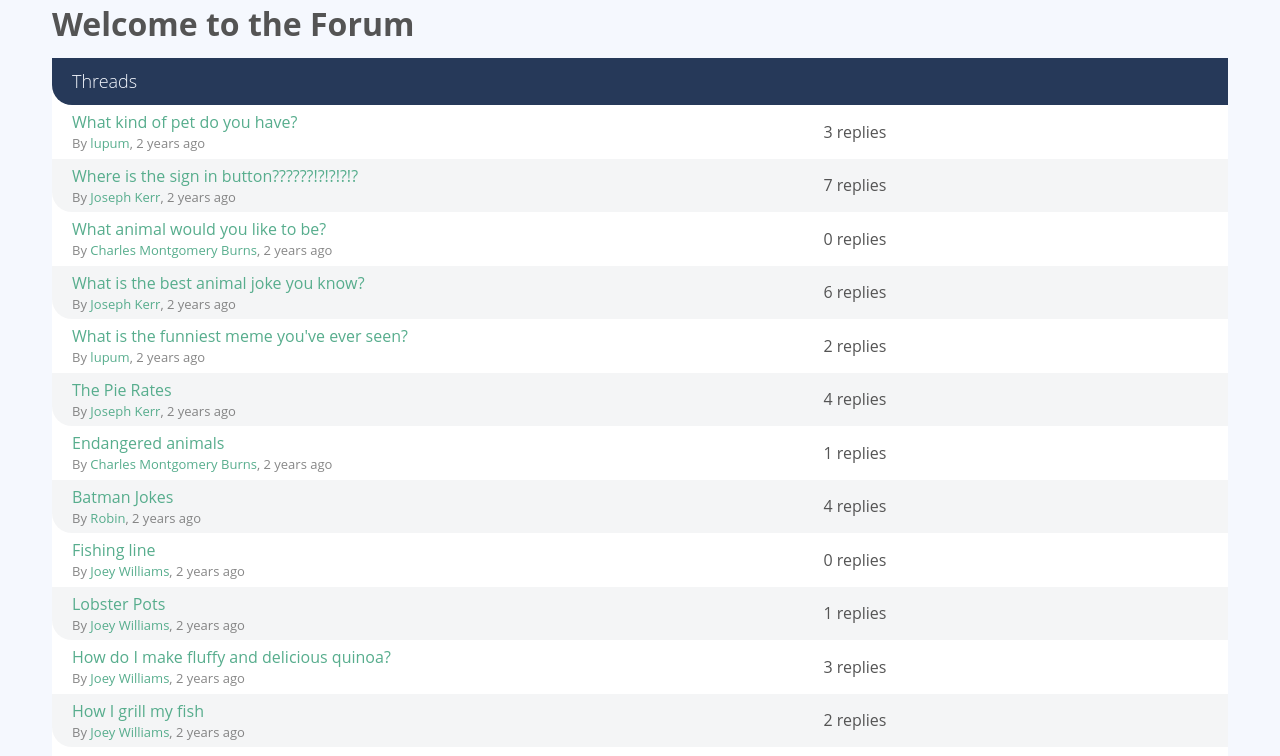
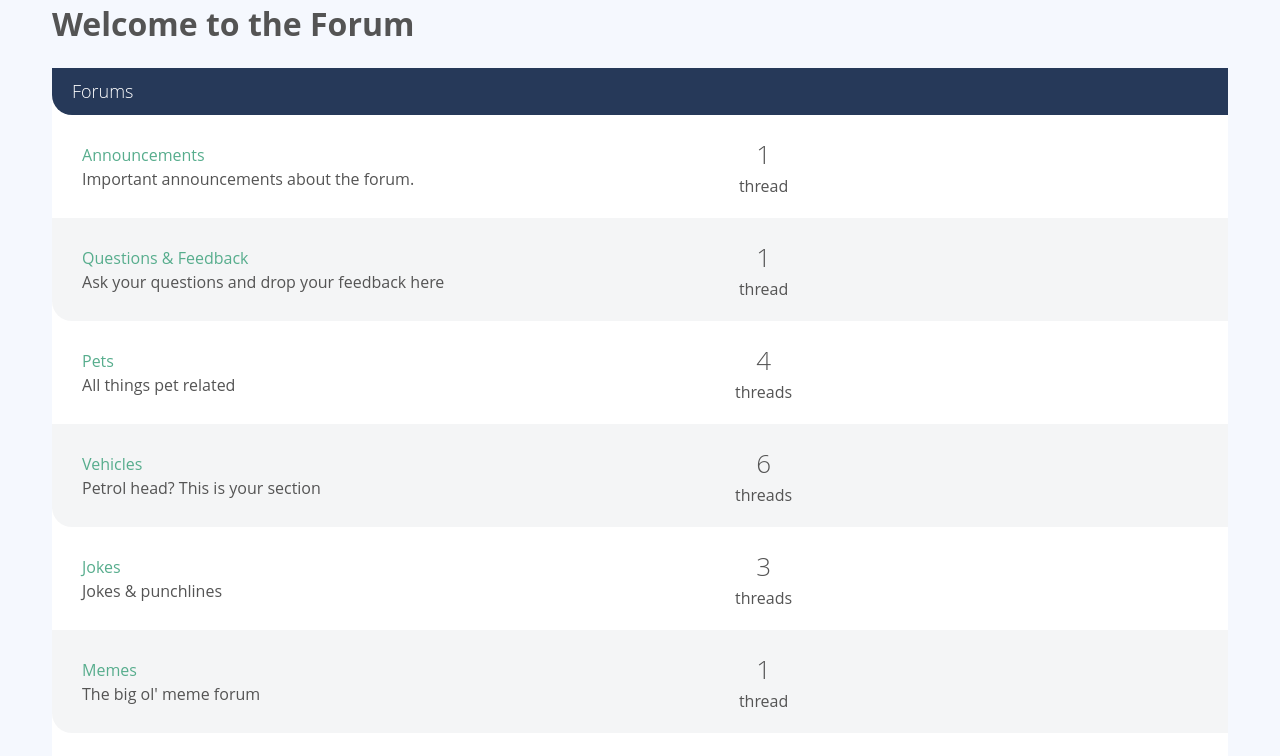
Before and after one commit to machariamarigi/lukexp, a Vue app: page / in a window 1280 px wide. Shown: the top 756 px of the page. Built offline with nearby package versions, Linux system fonts and the light colour scheme.

Commit message:
add forum presentation component to homepage

```diff
--- a/src/pages/HomePage.vue
+++ b/src/pages/HomePage.vue
@@ -1,24 +1,24 @@
 <template>
   <div class="col-full">
     <h1>Welcome to the Forum</h1>
-    <ThreadList :threads="threads" />
+    <ForumList :forums="forums" />
   </div>
 </template>
 
 <script>
 import sourceData from "../data.json";
-import ThreadList from "../components/ThreadList";
+import ForumList from "../components/ForumList";
 
 export default {
   data() {
     return {
-      threads: Object.values(sourceData.threads),
+      forums: Object.values(sourceData.forums),
       posts: sourceData.posts,
       users: sourceData.users
     };
   },
   components: {
-    ThreadList
+    ForumList
   }
 };
 </script>
```
